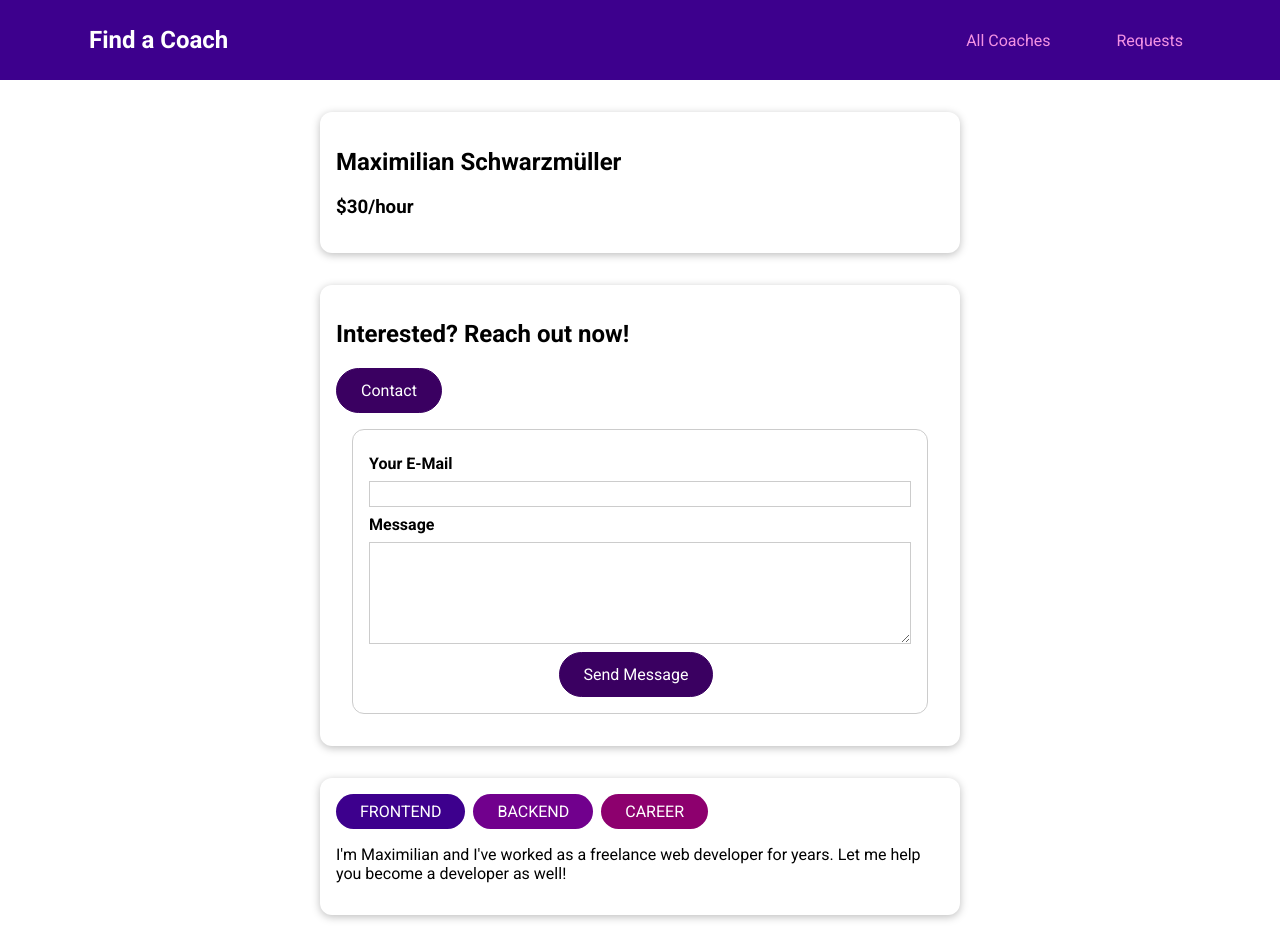
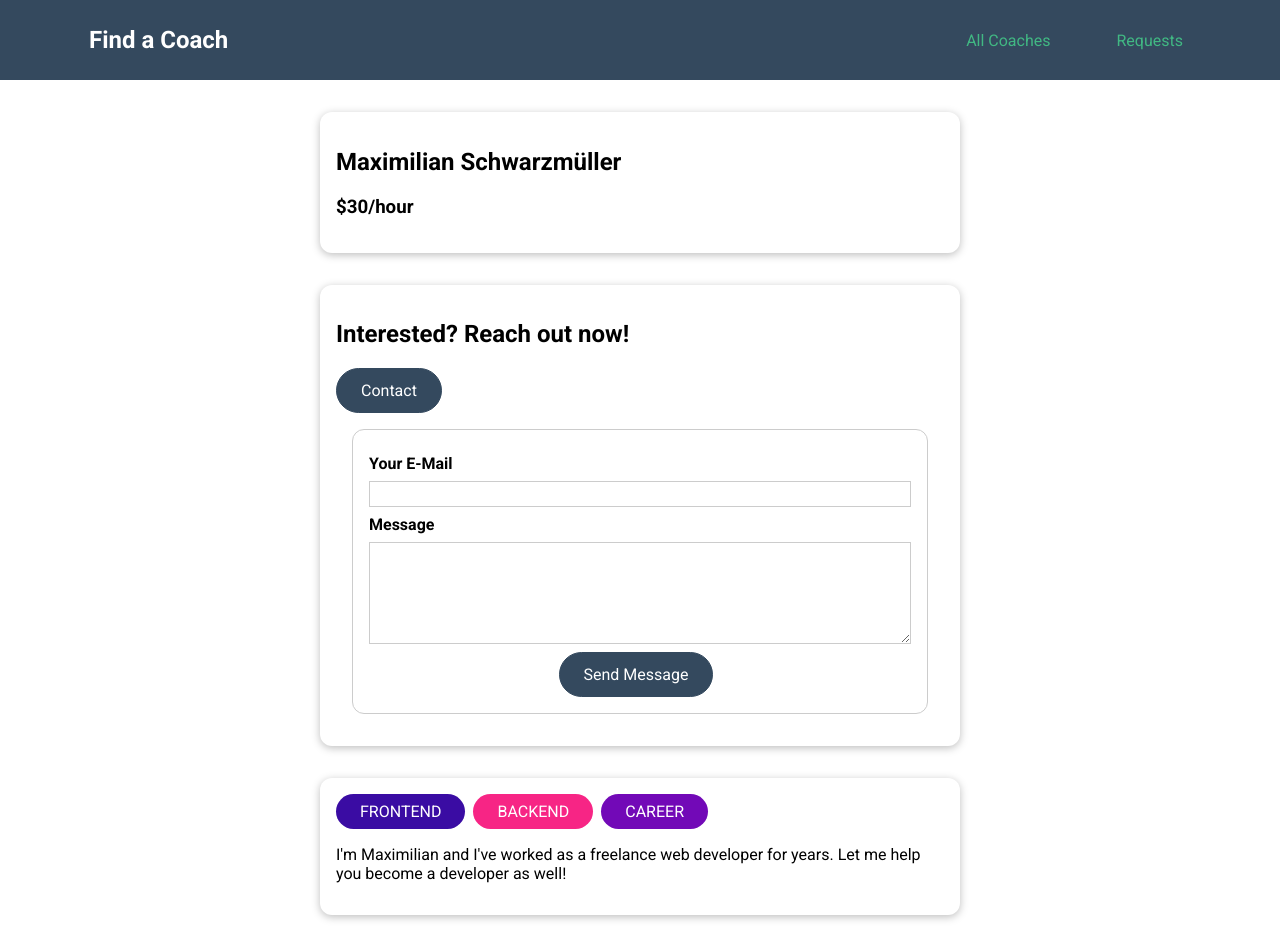
Before and after one commit to AntonioSertic23/Course-Project-Find-a-Coach, a Vue app: page /coaches/c1/contact in a window 1280 px wide. Built offline with nearby package versions, Linux system fonts and the light colour scheme.

Commit message:
Implemented vue theme colors

```diff
--- a/src/components/coaches/CoachForm.vue
+++ b/src/components/coaches/CoachForm.vue
@@ -184,7 +184,7 @@ input:focus,
 textarea:focus {
   background-color: #f0e6fd;
   outline: none;
-  border-color: #3d008d;
+  border-color: #34495e;
 }
 
 input[type='checkbox'] {
@@ -194,7 +194,7 @@ input[type='checkbox'] {
 }
 
 input[type='checkbox']:focus {
-  outline: #3d008d solid 1px;
+  outline: #34495e solid 1px;
 }
 
 h3 {
@@ -203,11 +203,11 @@ h3 {
 }
 
 .invalid label {
-  color: red;
+  color: crimson;
 }
 
 .invalid input,
 .invalid textarea {
-  border: 1px solid red;
+  border: 1px solid crimson;
 }
 </style>
--- a/src/components/coaches/Coachitem.vue
+++ b/src/components/coaches/Coachitem.vue
@@ -39,7 +39,7 @@ export default {
 <style scoped>
 li {
   margin: 1rem 0;
-  border: 1px solid #424242;
+  border: 1px solid #34495e;
   border-radius: 12px;
   padding: 1rem;
 }
--- a/src/components/layout/TheHeader.vue
+++ b/src/components/layout/TheHeader.vue
@@ -18,7 +18,7 @@ export default {};
 header {
   width: 100%;
   height: 5rem;
-  background-color: #3d008d;
+  background-color: #34495e;
   display: flex;
   justify-content: center;
   align-items: center;
@@ -26,7 +26,7 @@ header {
 
 header a {
   text-decoration: none;
-  color: #f391e3;
+  color: #41b883;
   display: inline-block;
   padding: 0.75rem 1.5rem;
   border: 1px solid transparent;
@@ -35,7 +35,7 @@ header a {
 a:active,
 a:hover,
 a.router-link-active {
-  border: 1px solid #f391e3;
+  border: 1px solid #41b883;
 }
 
 h1 {
--- a/src/components/requests/RequestItem.vue
+++ b/src/components/requests/RequestItem.vue
@@ -26,14 +26,14 @@ li {
 }
 
 a {
-  color: #3d008d;
+  color: #34495e;
   text-decoration: none;
   font-weight: bold;
 }
 
 a:hover,
 a:active {
-  color: #8d007a;
+  color: #41b883;
 }
 
 p {
--- a/src/components/ui/BaseBadge.vue
+++ b/src/components/ui/BaseBadge.vue
@@ -26,17 +26,17 @@ export default {
 }
 
 .frontend {
-  background-color: #3d008d;
+  background-color: #3a0ca3;
   color: white;
 }
 
 .backend {
-  background-color: #71008d;
+  background-color: #f72585;
   color: white;
 }
 
 .career {
-  background-color: #8d006e;
+  background-color: #7209b7;
   color: white;
 }
 </style>
--- a/src/components/ui/BaseButton.vue
+++ b/src/components/ui/BaseButton.vue
@@ -35,8 +35,8 @@ a {
   text-decoration: none;
   padding: 0.75rem 1.5rem;
   font: inherit;
-  background-color: #3a0061;
-  border: 1px solid #3a0061;
+  background-color: #34495e;
+  border: 1px solid #34495e;
   color: white;
   cursor: pointer;
   border-radius: 30px;
@@ -48,26 +48,27 @@ a:hover,
 a:active,
 button:hover,
 button:active {
-  background-color: #270041;
-  border-color: #270041;
+  background-color: #41b883;
+  border-color: #41b883;
 }
 
 .flat {
   background-color: transparent;
-  color: #3a0061;
+  color: #34495e;
   border: none;
 }
 
 .outline {
   background-color: transparent;
-  border-color: #270041;
-  color: #270041;
+  border-color: #41b883;
+  color: #41b883;
 }
 
 .flat:hover,
 .flat:active,
 .outline:hover,
 .outline:active {
-  background-color: #edd2ff;
+  background-color: #41b883;
+  color: #fff;
 }
 </style>
--- a/src/components/ui/BaseDialog.vue
+++ b/src/components/ui/BaseDialog.vue
@@ -77,7 +77,7 @@ dialog {
 }
 
 header {
-  background-color: #3a0061;
+  background-color: #34495e;
   color: white;
   width: 100%;
   padding: 1rem;
--- a/src/components/ui/BaseSpinner.vue
+++ b/src/components/ui/BaseSpinner.vue
@@ -32,13 +32,13 @@
   transform-origin: 40px 40px;
 }
 .lds-roller div:after {
-  content: " ";
+  content: ' ';
   display: block;
   position: absolute;
   width: 7px;
   height: 7px;
   border-radius: 50%;
-  background: #3d008d;
+  background: #34495e;
   margin: -4px 0 0 -4px;
 }
 .lds-roller div:nth-child(1) {
--- a/src/pages/coaches/CoachDetail.vue
+++ b/src/pages/coaches/CoachDetail.vue
@@ -61,5 +61,3 @@ export default {
   },
 };
 </script>
-
-<style></style>
--- a/src/pages/requests/ContactCoach.vue
+++ b/src/pages/requests/ContactCoach.vue
@@ -77,14 +77,14 @@ textarea {
 
 input:focus,
 textarea:focus {
-  border-color: #3d008d;
+  border-color: #34495e;
   background-color: #faf6ff;
   outline: none;
 }
 
 .errors {
   font-weight: bold;
-  color: red;
+  color: crimson;
 }
 
 .actions {
```
